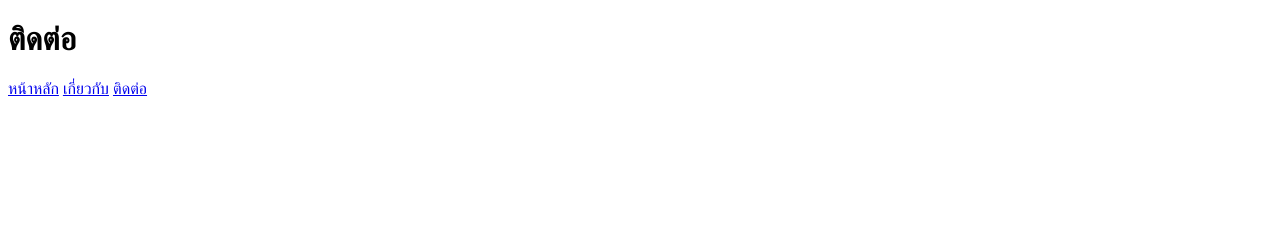
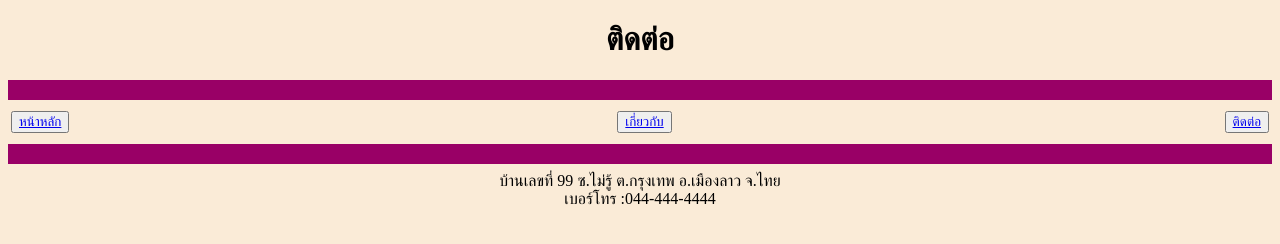
Before and after one commit to Mcker888/git-exam-222, a plain HTML site: page contact.html in a window 1280 px wide. Drawn offline with Linux system fonts and the light colour scheme.

Commit message:
เพิ่มข้อมูลติดต่อ

```diff
--- a/contact.html
+++ b/contact.html
@@ -6,10 +6,16 @@
     <meta name="viewport" content="width=device-width, initial-scale=1.0">
     <title>ติดต่อ</title>
 </head>
-<body>
-    <h1>ติดต่อ</h1>
-    <a href="index.html">หน้าหลัก</a>
-    <a href="about.html">เกี่ยวกับ</a>
-    <a href="contact.html">ติดต่อ</a>
+<body bgcolor="#FAEBD7">
+    <center><h1>ติดต่อ</h1></center>
+    <hr size="20" width="" color="#990066">
+<table>
+    <tr>
+        <td width="1000"><button><a href="index.html">หน้าหลัก</a></button></td><td width="1000"><button><a href="about.html">เกี่ยวกับ</a></button></td><td width=""><button><a href="contact.html">ติดต่อ</a></button></td>
+    </tr>
+</table>
+<hr size="20" width="" color="#990066">
+<center>บ้านเลขที่ 99 ซ.ไม่รู้ ต.กรุงเทพ อ.เมืองลาว จ.ไทย <br>
+เบอร์โทร :044-444-4444</center>
 </body>
 </html>
```
